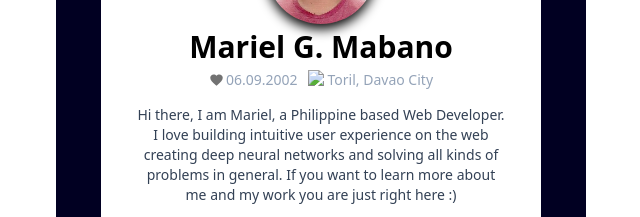
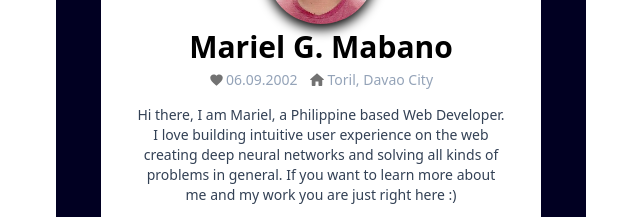
Before and after one commit to mary3l/itelective3-web, a plain HTML site: page index.html in a window 1280 px wide. Shown: the part 226-443 px from the top of the page, 319-959 px from the left. Drawn offline with nearby package versions, Linux system fonts and the light colour scheme.

Commit message:
Update index.html

```diff
--- a/index.html
+++ b/index.html
@@ -41,7 +41,7 @@
 						<div class="flex gap-[2px]">
 							<img
 								class="w-[18px]"
-								src="./pics/round-home.svg
+								src="./pics/round-home.svg"
 								alt="" />Toril, Davao City
 						</div>
 					</div>
```
